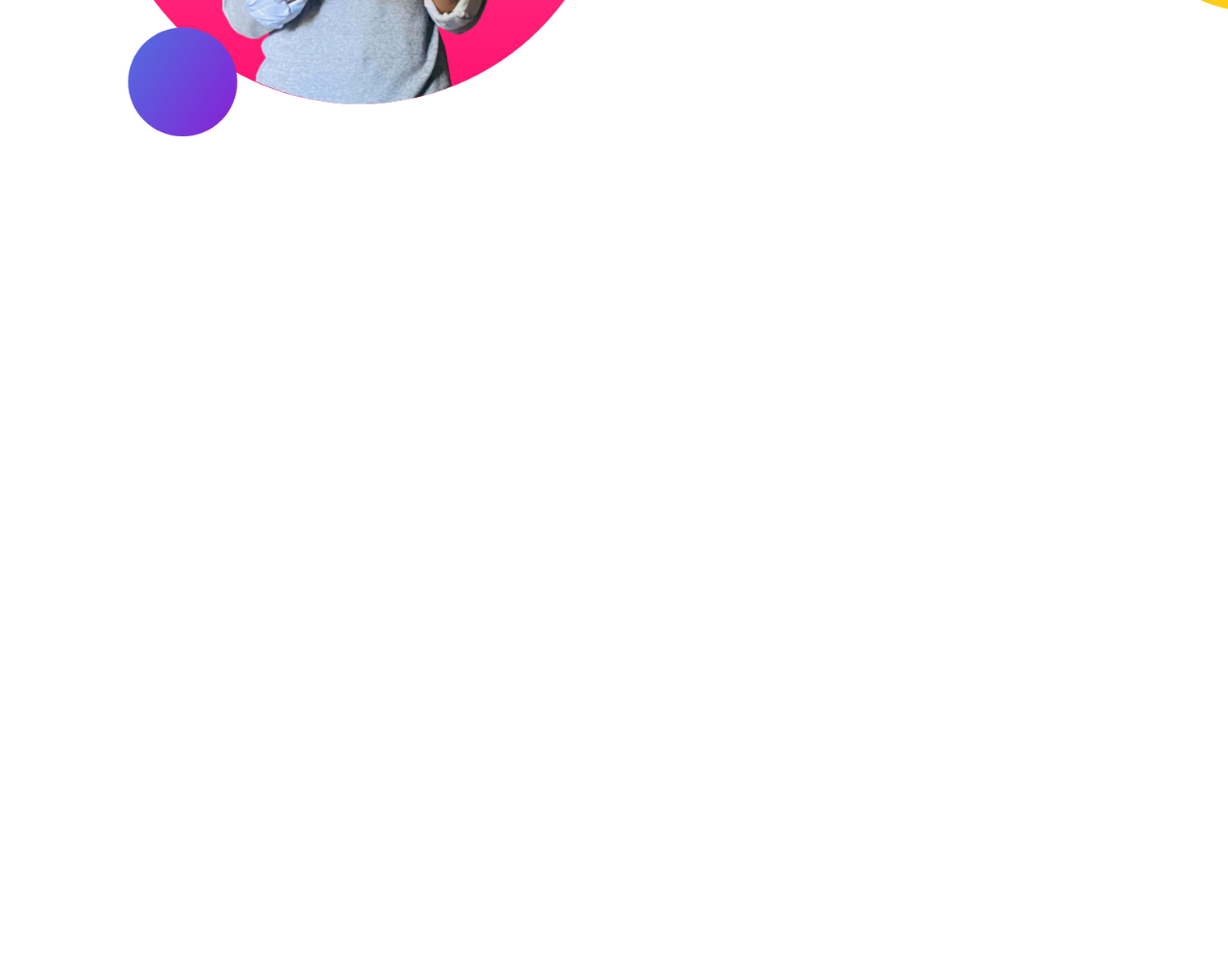
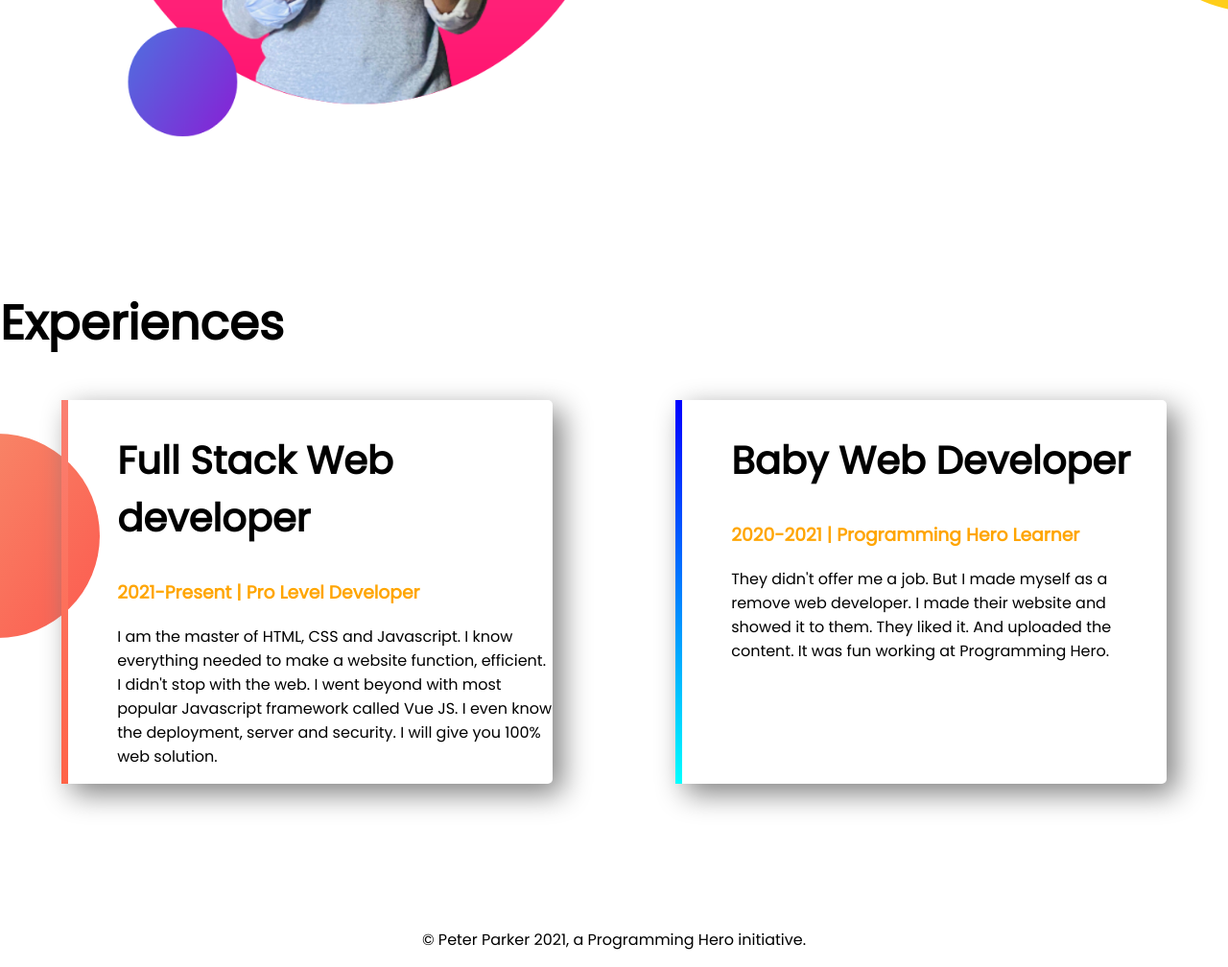
Before and after one commit to 78faysal/developer-potfolio, a plain HTML site: page index.html in a window 1280 px wide. Shown: the part 1164-2172 px from the top of the page at 96% size. Before the commit the page ends 1464 px from the top, so only its background shows below. Drawn offline with Linux system fonts and the light colour scheme.

Commit message:
all done

```diff
--- a/index.html
+++ b/index.html
@@ -11,7 +11,7 @@
     <link rel="stylesheet" href="style.css">
 </head>
 <body>
-    <section class="top-banner">
+    <section class="top-banner flexible-conteiner">
         <div class="half-width">
             <h1>Welcome To</h1>
             <h1><span class="name">Faysal</span> World</h1>
@@ -25,7 +25,7 @@
             <img src="/images/Faysal picture.png" alt="">
         </div>
     </section>
-    <section class="dream-big">
+    <section class="dream-big flexible-conteiner">
         <div class="half-width">
             <img src="/showOff/my-bg2.png" alt="">
         </div>
@@ -36,6 +36,24 @@
             <a class="link-button" target="_blank" href="">Download resume</a>
         </div>
     </section>
+    <section class="experince-area">
+        <h1>Experiences</h1>
+        <div class="flexible-conteiner">
+            <div id="web-dev-experience" class="experince-item">
+                <h2>Full Stack Web developer</h2>
+                <h3><span class="name">2021-Present | Pro Level Developer</span></h3>
+                <p>I am the master of HTML, CSS and Javascript. I know everything needed to make a website function, efficient. I didn't stop with the web. I went beyond with most popular Javascript framework called Vue JS. I even know the deployment, server and security. I will give you 100% web solution.</p>
+            </div>
+            <div id="full-stack-experience" class="experince-item">
+                <h2>Baby Web Developer</h2>
+                <h3><span class="name">2020-2021 | Programming Hero Learner</span></h3>
+                <p>They didn't offer me a job. But I made myself as a remove web developer. I made their website and showed it to them. They liked it. And uploaded the content. It was fun working at Programming Hero.</p>
+            </div>
+        </div>
+    </section>
+    <footer>
+        <p>© Peter Parker 2021, a Programming Hero initiative.</p>
+    </footer>
 
 </body>
 </html>
--- a/style.css
+++ b/style.css
@@ -8,7 +8,7 @@
 .name{
     color: orange;
 }
-section{
+.flexible-conteiner{
     display: flex;
     margin-bottom: 150px;
 }
@@ -39,3 +39,32 @@
 .dream-big p{
     padding-right: 20px;
 }
+.experince-area{
+    background-image: url(/images/exp-bg.png);
+    background-repeat: no-repeat;
+    background-position: left;
+}
+.experince-item{
+    width: 50%;
+    padding-left: 4%;
+    box-shadow: 10px 10px 30px gray;
+    margin-left: 5%;
+    margin-right: 5%;
+    border-radius: 5px;
+}
+h2{
+   font-size: 40px;
+}
+#full-stack-experience{
+    border-left: 7px solid;
+    border-image: linear-gradient(blue, cyan);
+    border-image-slice: 1;
+}
+#web-dev-experience{
+    border-left: 7px solid;
+    border-image: linear-gradient(salmon, tomato);
+    border-image-slice: 1;
+}
+footer p{
+    text-align: center;
+}
```
